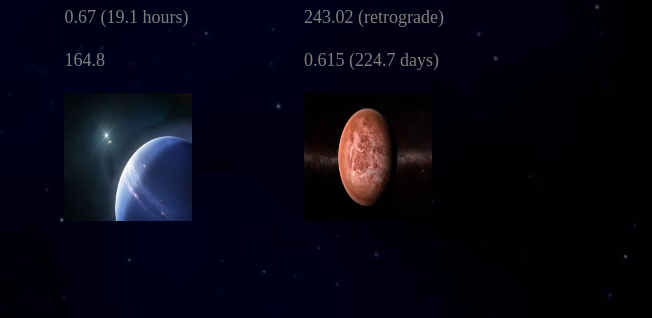
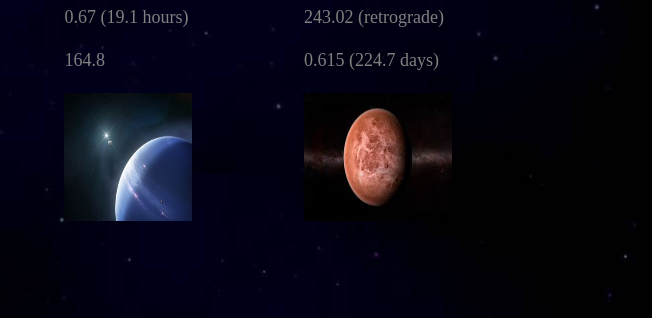
Before and after one commit to reygutierrez11/Lab5, a plain HTML site: page index.html in a window 1280 px wide. Shown: the part 351-669 px from the top of the page, 628-1280 px from the left. Drawn offline with Linux system fonts and the light colour scheme.

Commit message:
Final(Hopefully)

```diff
--- a/index.html
+++ b/index.html
@@ -73,7 +73,14 @@
                     <td><img src ="Earthy.jpg" alt="Earth" style="width:128px;height:128px;"></td>
                     <td><img src ="JupiterPhotobombed.jpg" alt="Jupiter" style="width:128px;height:128px;"></td>
                     <td><img src ="BasicallyAnAlbumCover.jpg" alt="Neptune" style="width:128px;height:128px;"></td>
-                    <td><img src ="BrownRock.jpg" alt="" style="width:128px;height:128px;"></td>
+                    <td><img src ="BrownRock.jpg" alt="Venus" style="width:148px;height:128px;"></td>
                 </tr>
 
             </table>
+
+
+
+
+        </div>
+    </body>
+</html>
```
